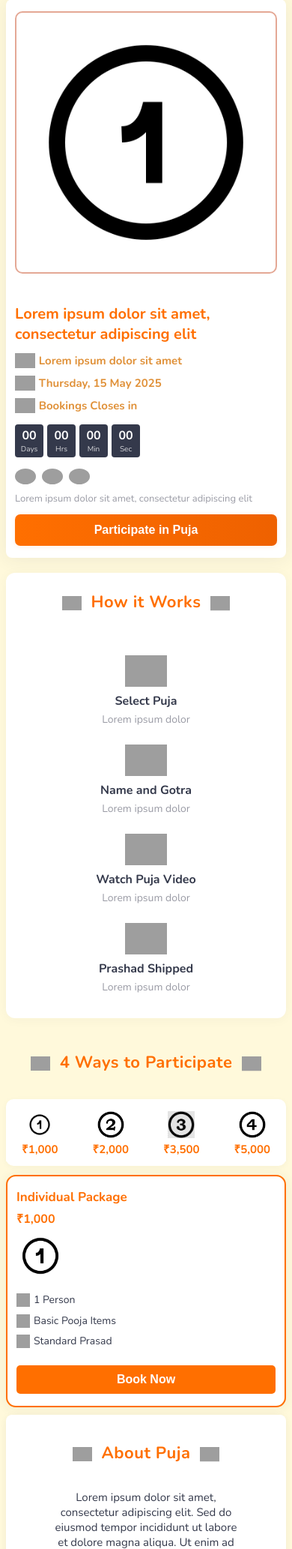
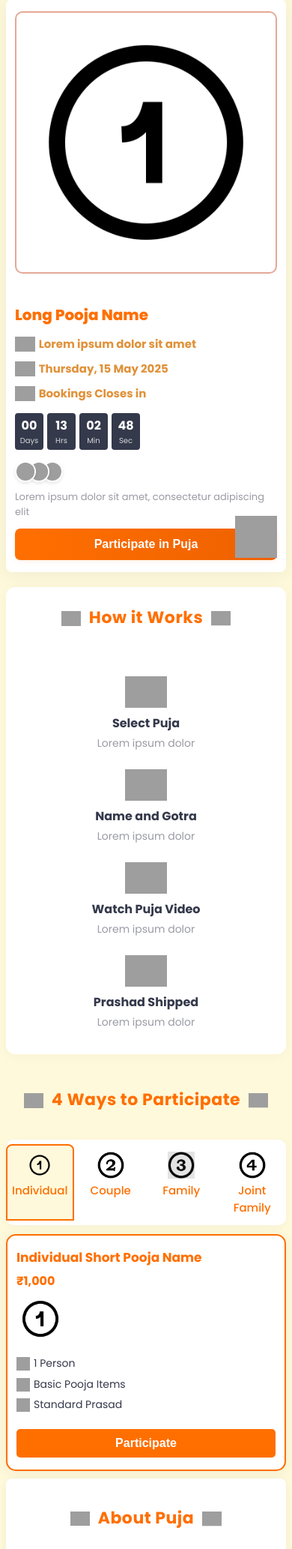
Before and after one commit to hridyesh-gupta/Bhaktimay, a PHP site: page /packages.php in a window 390 px wide. Shown: the part 73-2139 px from the top of the page at 75% size. Run offline with PHP 8.4, Linux system fonts and the light colour scheme; a stand-in replaces the project's code that opens the database connection; grey boxes are pictures that could not be loaded.

Commit message:
Final Update according to client

```diff
--- a/packages.php
+++ b/packages.php
@@ -1,31 +1,33 @@
 <?php
   require_once 'config.php';
 
+  $longname = "Long Pooja Name";
+  $shortname = "Short Pooja Name";
   // Define packages
   $packages = [
       'individual' => [
-          'name' => 'Individual Package',
+          'name' => 'Individual',
           'price' => 1000,
           'description' => 'Perfect for single person',
           'image' => 'addon1.jpg',
           'features' => ['1 Person', 'Basic Pooja Items', 'Standard Prasad']
       ],
       'couple' => [
-          'name' => 'Couple Package',
+          'name' => 'Couple',
           'price' => 2000,
           'description' => 'Ideal for couples',
           'image' => 'addon2.jpg',
           'features' => ['2 Persons', 'Premium Pooja Items', 'Special Prasad']
       ],
       'family' => [
-          'name' => 'Family Package',
+          'name' => 'Family',
           'price' => 3500,
           'description' => 'Best for small families',
           'image' => 'addon3.jpg',
           'features' => ['4 Persons', 'Deluxe Pooja Items', 'Family Prasad']
       ],
       'joint_family' => [
-          'name' => 'Joint Family Package',
+          'name' => 'Joint Family',
           'price' => 5000,
           'description' => 'Perfect for large families',
           'image' => 'addon4.jpg',
@@ -38,10 +40,10 @@
 <head>
   <meta charset="UTF-8">
   <meta name="viewport" content="width=device-width, initial-scale=1.0">
-  <title>Surya Dev Abhishek for Good Health, Aditya Hridya Stotram Yagya and Rudrabhishek - Bhaktimay</title>
+  <title><?php echo $shortname; ?> - Bhaktimay</title>
   <!-- Fonts -->
   <link rel="preconnect" href="https://fonts.googleapis.com">
-  <link href="https://fonts.googleapis.com/css2?family=Nunito:wght@400;700&display=swap" rel="stylesheet">
+  <link href="https://fonts.googleapis.com/css2?family=Poppins:wght@400;500;600;700;800&display=swap" rel="stylesheet">
   <style>
     * {
       box-sizing: border-box;
@@ -57,7 +59,7 @@
     }
     body {
       background: #FFF9DB;
-      font-family: 'Nunito', Arial, sans-serif;
+      font-family: 'Poppins', Arial, sans-serif;
       color: #34394b;
       padding-top: 64px;
     }
@@ -125,7 +127,32 @@
       display: flex;
       align-items: center;
     }
-    .hero-badges { display: flex; gap: 8px; margin-bottom: 10px; }
+    .hero-badges {
+      display: flex;
+      margin-bottom: 10px;
+      position: relative;
+      height: 28px;
+    }
+    .hero-badges .image {
+      position: relative;
+      width: 28px;
+      height: 28px;
+      border-radius: 50%;
+      border: 2px solid #fff;
+      box-shadow: 0 2px 4px rgba(0,0,0,0.1);
+      margin-left: -10px;
+      z-index: 1;
+    }
+    .hero-badges .image:first-child {
+      margin-left: 0;
+      z-index: 3;
+    }
+    .hero-badges .image:nth-child(2) {
+      z-index: 2;
+    }
+    .hero-badges .image:last-child {
+      z-index: 1;
+    }
     .hero-stat { color: #9a9ba5; font-size: 13px; }
     .countdown-timer {
       display: flex;
@@ -536,6 +578,16 @@
       margin: 0;
     }
 
+    .whatsapp-float {
+      position: fixed;
+      bottom: 20px;
+      right: 20px;
+      z-index: 999;
+      display: inline-block;
+      cursor: pointer;
+      box-shadow: 0 2px 8px rgba(0,0,0,0);
+    }
+
     @media (max-width: 900px) {
       .container {
         padding: 12px 8px;
@@ -593,13 +645,32 @@
         overflow-x: auto;
         scroll-snap-type: x mandatory;
         scroll-behavior: smooth;
+        -ms-overflow-style: none;
+        scrollbar-width: none;
       }
-
+      .testimonials::-webkit-scrollbar {
+        display: none;
+      }
       .testimonial-card {
         flex: 0 0 100%;
         scroll-snap-align: start;
         margin-right: 16px;
         box-sizing: border-box;
+      }
+      .testimonial-dots {
+        display: flex;
+      }
+      .hero-badges {
+        height: 28px;
+        margin-left: 0;
+      }
+      .hero-badges .image {
+        width: 28px;
+        height: 28px;
+        margin-left: -10px;
+      }
+      .hero-badges .image:first-child {
+        margin-left: 0;
       }
     }
 
@@ -649,9 +720,9 @@
         height: 36px;
         margin-bottom: 2px;
       }
-      .tab-price {
+      .tab-name {
         font-size: 15px;
-        font-weight: 700;
+        font-weight: 500;
         color: #FF6F00;
       }
       .package-details {
@@ -818,7 +889,7 @@
     <section class="hero">
       <img class="hero-img" src="images/addon1.jpg"/>
       <div class="hero-content">
-        <div class="hero-title">Lorem ipsum dolor sit amet, consectetur adipiscing elit</div>
+        <div class="hero-title"><?php echo $longname; ?></div>
         <div class="hero-meta"><img src="https://cdn-icons-png.flaticon.com/512/684/684908.png" alt="Location" style="height: 20px; vertical-align:middle;margin-right:5px;">Lorem ipsum dolor sit amet</div>
         <div class="hero-date"><img src="https://cdn-icons-png.flaticon.com/512/747/747310.png" alt="Calendar" style="height: 20px; vertical-align:middle;margin-right:5px;">Thursday, 15 May 2025</div>
 
@@ -848,9 +919,9 @@
 
 
         <div class="hero-badges">
-          <img src="https://ext.same-assets.com/1765579610/3526585712.jpeg" alt="User" style="width:28px; border-radius:50%;">
-          <img src="https://ext.same-assets.com/1765579610/529674041.jpeg" alt="User" style="width:28px; border-radius:50%;">
-          <img src="https://ext.same-assets.com/1765579610/1634109515.jpeg" alt="User" style="width:28px; border-radius:50%;">
+          <img src="https://ext.same-assets.com/1765579610/3526585712.jpeg" alt="User" class="image">
+          <img src="https://ext.same-assets.com/1765579610/529674041.jpeg" alt="User" class="image">
+          <img src="https://ext.same-assets.com/1765579610/1634109515.jpeg" alt="User" class="image">
         </div>
         <div class="hero-stat">Lorem ipsum dolor sit amet, consectetur adipiscing elit</div>
         <button class="hero-cta" onclick="document.getElementById('participation').scrollIntoView({ behavior: 'smooth' })">Participate in Puja</button>
@@ -896,7 +967,7 @@
     <div class="cards-container">
       <?php foreach ($packages as $key => $package): ?>
       <div class="package-card">
-        <div class="pkg-title"><?php echo $package['name']; ?></div>
+        <div class="pkg-title"><?php echo $package['name']; ?> <?php echo $shortname; ?></div>
         <div class="pkg-price">₹<?php echo number_format($package['price']); ?></div>
         <img src="images/<?php echo $package['image']; ?>" class="pkg-img" alt="<?php echo $package['name']; ?>"/>
         <ul>
@@ -907,7 +978,7 @@
           </li>
           <?php endforeach; ?>
         </ul>
-        <a href="cart.php?package=<?php echo $key; ?>" class="pkg-cta">Book Now</a>
+        <a href="cart.php?package=<?php echo $key; ?>" class="pkg-cta">Participate</a>
       </div>
       <?php endforeach; ?>
     </div>
@@ -916,14 +987,14 @@
         <?php foreach ($packages as $key => $package): ?>
         <div class="package-tab" data-package="<?php echo $key; ?>">
           <img src="images/<?php echo $package['image']; ?>" />
-          <div class="tab-price">₹<?php echo number_format($package['price']); ?></div>
+          <div class="tab-name"><?php echo $package['name']; ?></div>
         </div>
         <?php endforeach; ?>
       </div>
       <div class="package-details">
         <?php foreach ($packages as $key => $package): ?>
         <div class="package-card mobile-card" data-package="<?php echo $key; ?>" <?php echo $key === 'individual' ? '' : 'style="display:none;"'; ?>>
-          <div class="pkg-title"><?php echo $package['name']; ?></div>
+          <div class="pkg-title"><?php echo $package['name'];?> <?php echo $shortname; ?></div>
           <div class="pkg-price">₹<?php echo number_format($package['price']); ?></div>
           <img src="images/<?php echo $package['image']; ?>" class="pkg-img" alt="<?php echo $package['name']; ?>"/>
           <ul>
@@ -934,7 +1005,7 @@
             </li>
             <?php endforeach; ?>
           </ul>
-          <button class="pkg-cta" onclick="window.location.href='cart.php?package=<?php echo $key; ?>'">Book Now</button>
+          <button class="pkg-cta" onclick="window.location.href='cart.php?package=<?php echo $key; ?>'">Participate</button>
         </div>
         <?php endforeach; ?>
       </div>
@@ -1119,6 +1195,14 @@
       <a href="https://wa.me/919580199989" target="_blank" class="whatsapp-btn">Subscribe on WhatsApp</a>
     </div>
 
+    <a href="https://wa.me/919580199989?text=Namaste,%20I%20have%20a%20query%20regarding%20the%20<?php echo urlencode($shortname); ?>" target="_blank" class="whatsapp-float" aria-label="Chat on WhatsApp">
+      <img
+      src="https://img.icons8.com/color/48/000000/whatsapp--v1.png"
+      alt="WhatsApp"
+      style="width: 56px; height: 56px;"/>
+    </a>
+
+
   <footer>
     <div class="footer-container">
       <div class="footer-about">
@@ -1146,7 +1230,7 @@
 
   <script>
     // Set your countdown deadline here (yyyy-mm-dd hh:mm:ss format)
-    const deadline = new Date("2025-05-20T19:21:44").getTime();
+    const deadline = new Date("2025-05-25T19:21:44").getTime();
 
     function updateCountdown() {
       const now = new Date().getTime();
@@ -1220,29 +1304,53 @@
     }
 
     const carousel = document.querySelector('.testimonials');
+    const dots = document.querySelectorAll('.testimonial-dot');
     let scrollAmount = 0;
     let slideWidth = carousel.offsetWidth;
+    let currentSlide = 0;
+
+    function updateDots() {
+      dots.forEach((dot, index) => {
+        dot.classList.toggle('active', index === currentSlide);
+      });
+    }
+
+    function goToSlide(index) {
+      currentSlide = index;
+      scrollAmount = slideWidth * index;
+      carousel.scrollTo({
+        left: scrollAmount,
+        behavior: 'smooth'
+      });
+      updateDots();
+    }
+
+    // Add click event listeners to dots
+    dots.forEach((dot, index) => {
+      dot.addEventListener('click', () => {
+        goToSlide(index);
+      });
+    });
 
     function autoScroll() {
       if (window.innerWidth <= 768) {
-        scrollAmount += slideWidth;
-        if (scrollAmount >= carousel.scrollWidth) {
-          scrollAmount = 0;
-        }
-        carousel.scrollTo({
-          left: scrollAmount,
-          behavior: 'smooth'
-        });
+        currentSlide = (currentSlide + 1) % dots.length;
+        goToSlide(currentSlide);
       }
     }
 
-    let interval = setInterval(autoScroll, 3000); // change slide every 3s
+    let interval = setInterval(autoScroll, 3000);
 
     // Optional: Pause on hover
     carousel.addEventListener('mouseenter', () => clearInterval(interval));
     carousel.addEventListener('mouseleave', () => {
       interval = setInterval(autoScroll, 3000);
     });
+
+    // Update slide width on window resize
+    window.addEventListener('resize', () => {
+      slideWidth = carousel.offsetWidth;
+    });
   </script>
 </body>
 </html>
--- a/process_payment.php
+++ b/process_payment.php
@@ -41,11 +41,12 @@ try {
 
     try {
         // Store order details in database
-        $stmt = $conn->prepare("INSERT INTO orders (order_id, main_item_name, main_item_price, addons_json, custom_amount, total_amount, name, gotra, mobile, address1, address2, pincode, created_at) VALUES (?, ?, ?, ?, ?, ?, ?, ?, ?, ?, ?, ?, NOW())");
+        $stmt = $conn->prepare("INSERT INTO orders (order_id, pooja_name, main_item_name, main_item_price, addons_json, custom_amount, total_amount, name, gotra, mobile, address1, address2, pincode, created_at) VALUES (?, ?, ?, ?, ?, ?, ?, ?, ?, ?, ?, ?, ?, NOW())");
         $addons_json = json_encode($data['addons']);
         $stmt->bind_param(
-            "ssdssdssssss",
+            "sssdssdssssss",
             $orderArray['id'],
+            $data['pooja_name'],
             $data['main_item_name'],
             $data['main_item_price'],
             $addons_json,
```
Also changed, not shown: other parts of packages.php (+28 -8 lines), cart.php (+22 -7 lines).
